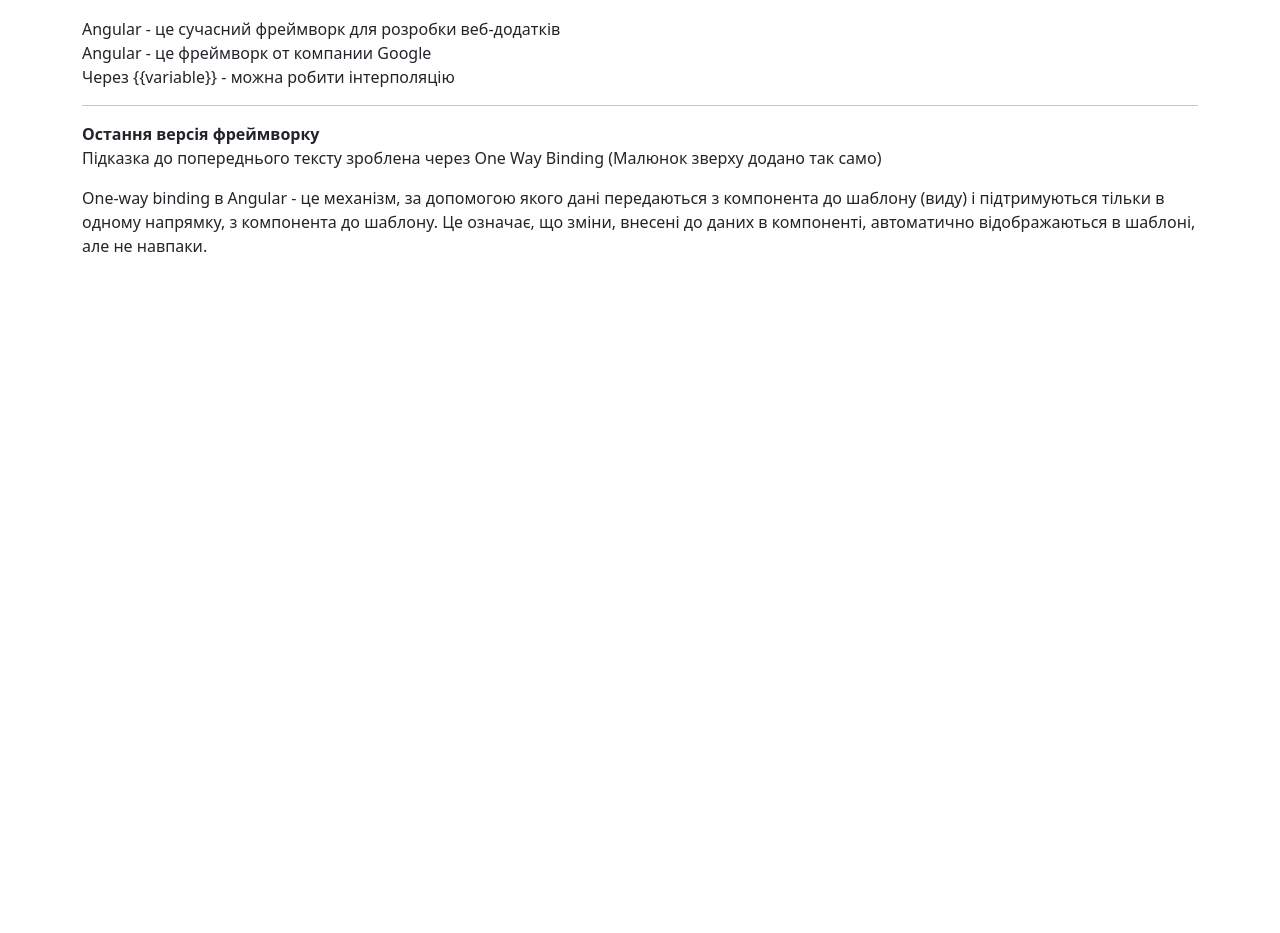
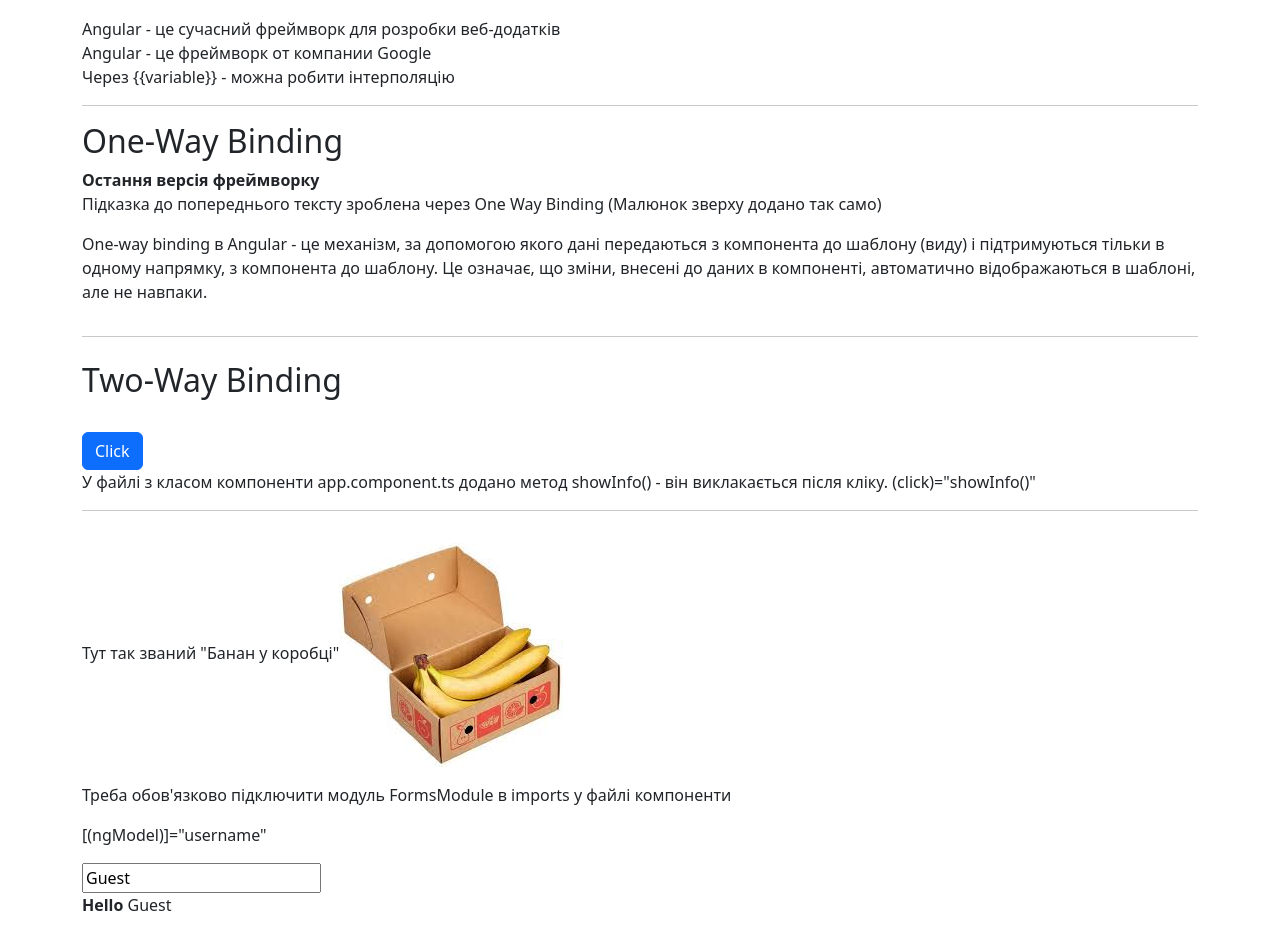
Before and after one commit to natapervomaisk88/ng_crm, an Angular app: page / in a window 1280 px wide. Shown: the part 180-1113 px from the top of the page. Before the commit the page ends 800 px from the top, so only its background shows below. Built offline with nearby package versions, Linux system fonts and the light colour scheme.

Commit message:
added two way binding and event

```diff
--- a/src/app/app.component.html
+++ b/src/app/app.component.html
@@ -16,6 +16,7 @@
   </div>
   <hr />
   <div class="row">
+    <h2>One-Way Binding</h2>
     <div class="col" [title]="version">
       <b>Остання версія фреймворку</b>
       <p>
@@ -31,4 +32,29 @@
       </p>
     </div>
   </div>
+  <hr />
+  <div class="row mt-4">
+    <h2>Two-Way Binding</h2>
+    <div class="col-12 mb-3">
+      <br />
+      <button type="button" (click)="showInfo()" class="btn btn-primary">
+        Click
+      </button>
+      <p>
+        У файлі з класом компоненти app.component.ts додано метод showInfo() -
+        він виклакається після кліку. (click)="showInfo()"
+      </p>
+      <hr />
+    </div>
+    <div class="col-12">
+      <p>Тут так званий "Банан у коробці"<img [src]="image_banana" alt="" /></p>
+      <p>
+        Треба обов'язково підключити модуль FormsModule в imports у файлі
+        компоненти
+      </p>
+      <p>[(ngModel)]="username"</p>
+      <input type="text" name="username" [(ngModel)]="username" />
+      <p><b>Hello </b> {{ username }}</p>
+    </div>
+  </div>
 </div>
--- a/src/app/app.component.ts
+++ b/src/app/app.component.ts
@@ -1,10 +1,11 @@
 import { Component } from '@angular/core';
+import { FormsModule } from '@angular/forms';
 import { RouterOutlet } from '@angular/router';
 
 @Component({
   selector: 'app-root',
   standalone: true,
-  imports: [RouterOutlet],
+  imports: [RouterOutlet, FormsModule],
   templateUrl: './app.component.html',
   styleUrl: './app.component.scss',
 })
@@ -17,4 +18,9 @@ export class AppComponent {
   ];
   version: string = 'v17';
   image: string = 'assets/images/angular.png';
+  username: string = 'Guest';
+  image_banana = 'assets/images/banana.jpg';
+  showInfo(): void {
+    alert('Clicked');
+  }
 }
```
Also changed, not shown: src/assets/images/banana.jpg (added).
